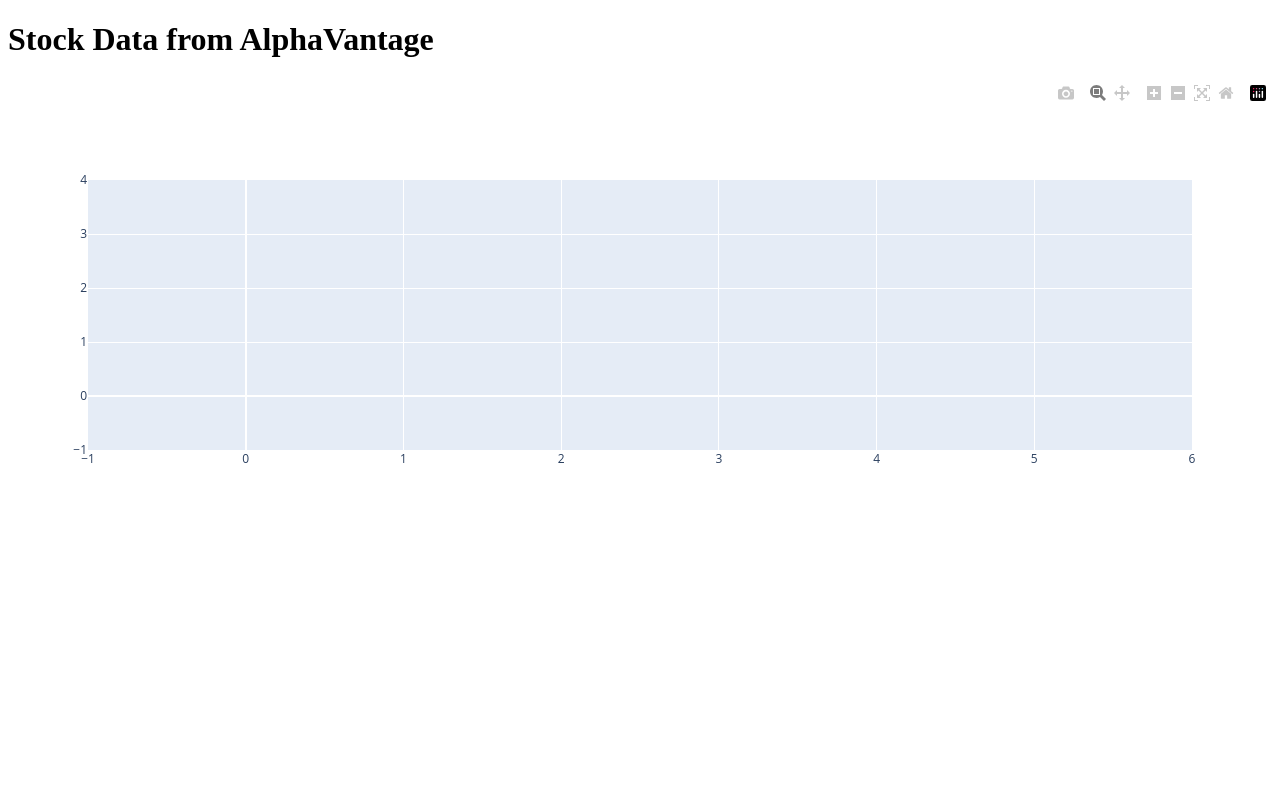
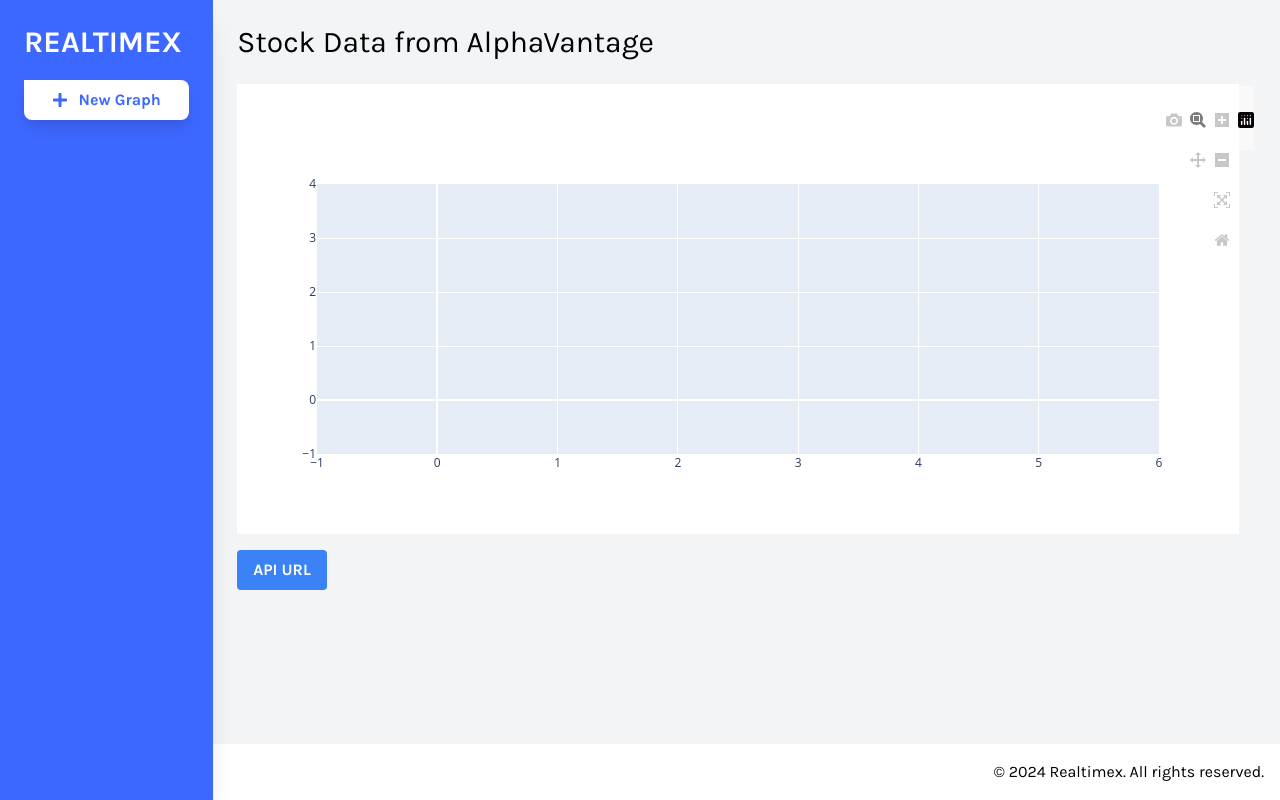
Before and after one commit to AhmedKhchai/realtimex, a Django app: page /alphavantage/ in a window 1280 px wide. Run offline with Django 5.2, Linux system fonts and the light colour scheme; data that the repository does not hold is empty; some libraries are stand-ins or nearby versions.

Commit message:
Add data_sources view and API URL to alphavantage.html

```diff
--- a/config/urls.py
+++ b/config/urls.py
@@ -20,5 +20,6 @@ from core import views
 
 urlpatterns = [
     path("admin/", admin.site.urls),
+    path("", views.data_sources, name="data_sources"),
     path("alphavantage/", views.alphavantage, name="alphavantage"),
 ]
--- a/core/views.py
+++ b/core/views.py
@@ -2,6 +2,10 @@ from django.shortcuts import render
 import requests
 import plotly.graph_objs as go
 from plotly.offline import plot
+
+
+def data_sources(request):
+    return render(request, "data_sources.html")
 
 
 def alphavantage(request):
@@ -18,4 +22,4 @@ def alphavantage(request):
     plot_div = plot(fig, output_type="div", include_plotlyjs=False)
 
     # Pass the graph to the template
-    return render(request, "alphavantage.html", context={"plot_div": plot_div})
+    return render(request, "alphavantage.html", context={"plot_div": plot_div, 'url': url })
--- a/templates/alphavantage.html
+++ b/templates/alphavantage.html
@@ -1,12 +1,12 @@
-    <!DOCTYPE html>
-<html>
-<head>
-    <title>AlphaVantage Graph</title>
-    <script src="https://cdn.plot.ly/plotly-latest.min.js"></script>
-</head>
-<body>
-    <h1>Stock Data from AlphaVantage</h1>
-    <!-- Display the Plotly graph -->
-    <div>{{ plot_div|safe }}</div>
-</body>
-</html>
+{% extends "base.html" %} {% block content %}
+<h1 class="text-3xl text-black pb-6">Stock Data from AlphaVantage</h1>
+<!-- Display the Plotly graph -->
+<div>{{ plot_div|safe }}</div>
+
+<!-- Url to the API -->
+<button
+  class="bg-blue-500 hover:bg-blue-700 text-white font-bold py-2 px-4 rounded mt-4"
+>
+  <a target="_blank" href="{{ url }}"> API URL </a>
+</button>
+{% endblock %}
--- /dev/null
+++ b/templates/base.html
@@ -0,0 +1,121 @@
+<!DOCTYPE html>
+<html lang="en">
+  <head>
+    <meta charset="UTF-8" />
+    <meta name="viewport" content="width=device-width, initial-scale=1.0" />
+    <title>Realtimex Dashboard</title>
+    <meta name="author" content="Your Name" />
+    <meta name="description" content="Realtimex Admin Dashboard" />
+
+    <!-- Tailwind CSS -->
+    <link
+      href="https://cdnjs.cloudflare.com/ajax/libs/tailwindcss/2.2.19/tailwind.min.css"
+      rel="stylesheet"
+    />
+    <style>
+      @import url('https://fonts.googleapis.com/css?family=Karla:400,700&display=swap');
+      .font-family-karla {
+        font-family: karla;
+      }
+      .bg-sidebar {
+        background: #3d68ff;
+      }
+      .cta-btn {
+        color: #3d68ff;
+      }
+      .upgrade-btn {
+        background: #1947ee;
+      }
+      .upgrade-btn:hover {
+        background: #0038fd;
+      }
+      .active-nav-link {
+        background: #1947ee;
+      }
+      .nav-item:hover {
+        background: #1947ee;
+      }
+      .account-link:hover {
+        background: #3d68ff;
+      }
+      /* Additional styles for dark mode */
+      .dark:bg-sidebar {
+        background: #1e40af;
+      }
+      .dark:bg-gray-100 {
+        background: #2d3748;
+      }
+      .dark:text-gray-200 {
+        color: #e2e8f0;
+      }
+    </style>
+
+    <!-- Alpine.js for interactivity -->
+    <script src="//unpkg.com/alpinejs" defer></script>
+    <!-- Plotly.js for advanced charting -->
+    <script src="https://cdn.plot.ly/plotly-latest.min.js"></script>
+    <!-- ChartJS for simpler charts -->
+    <script
+      src="https://cdnjs.cloudflare.com/ajax/libs/Chart.js/2.9.3/Chart.min.js"
+      integrity="sha256-R4pqcOYV8lt7snxMQO/HSbVCFRPMdrhAFMH+vr9giYI="
+      crossorigin="anonymous"
+    ></script>
+    <!-- Font Awesome for icons -->
+    <script
+      src="https://cdnjs.cloudflare.com/ajax/libs/font-awesome/5.13.0/js/all.min.js"
+      integrity="sha256-KzZiKy0DWYsnwMF+X1DvQngQ2/FxF7MF3Ff72XcpuPs="
+      crossorigin="anonymous"
+    ></script>
+  </head>
+  <body class="bg-gray-100 font-family-karla flex dark:bg-gray-800">
+    <!-- Sidebar, header, and content structure adapted from your new template -->
+    <aside class="relative bg-sidebar h-screen w-64 hidden sm:block shadow-xl">
+      <!-- Sidebar content from the new template -->
+      <div class="p-6">
+        <a
+          href="/"
+          class="text-white text-3xl font-semibold uppercase hover:text-gray-300"
+          >Realtimex</a
+        >
+        <button
+          class="w-full bg-white cta-btn font-semibold py-2 mt-5 rounded-br-lg rounded-bl-lg rounded-tr-lg shadow-lg hover:shadow-xl hover:bg-gray-300 flex items-center justify-center"
+        >
+          <i class="fas fa-plus mr-3"></i> New Graph
+        </button>
+      </div>
+    </aside>
+
+    <div class="w-full flex flex-col h-screen overflow-y-hidden">
+      <!-- Headers and additional content structure -->
+      {% comment %} <header
+        class="w-full items-center bg-white py-2 px-6 hidden sm:flex dark:bg-gray-900"
+      >
+        <!-- Adapted header content here -->
+      </header> {% endcomment %}
+
+      <main class="w-full flex-grow p-6">
+        {% block content %}
+        <!-- Dynamic content goes here -->
+        {% endblock %}
+      </main>
+
+      <footer class="w-full bg-white text-right p-4 dark:bg-gray-900">
+        <p>© 2024 Realtimex. All rights reserved.</p>
+      </footer>
+    </div>
+
+    <!-- Dark mode toggle script adapted for the new structure -->
+    <script>
+      document.documentElement.classList.add(
+        localStorage.getItem('theme') || 'dark'
+      );
+      window.toggleTheme = function () {
+        document.documentElement.classList.toggle('dark');
+        localStorage.setItem(
+          'theme',
+          document.documentElement.classList.contains('dark') ? 'dark' : 'light'
+        );
+      };
+    </script>
+  </body>
+</html>
```
Also changed, not shown: templates/data_sources.html (added, +29 -0 lines).
